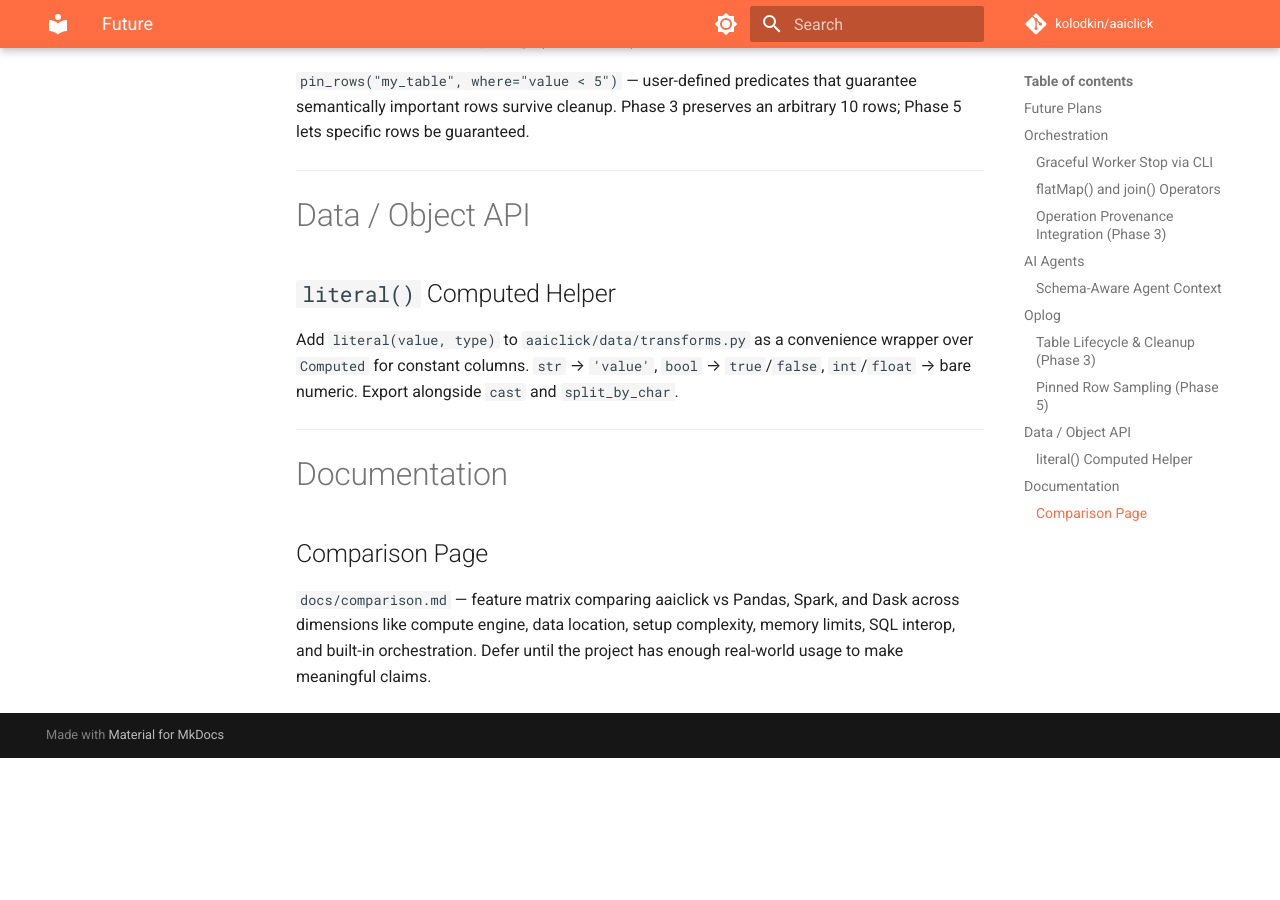
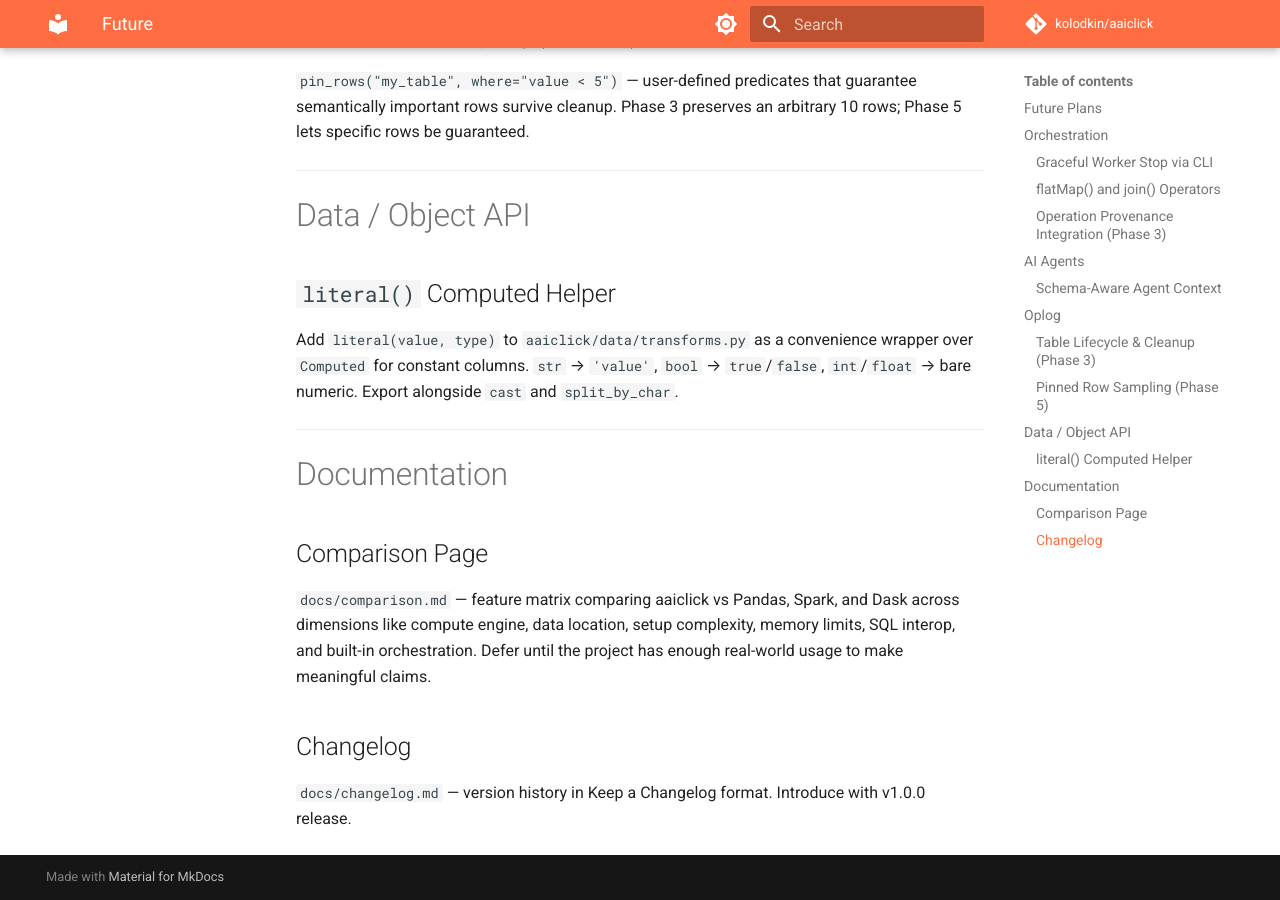
Before and after one commit to kolodkin/aaiclick, an MkDocs documentation site: the page built from docs/future.md, in a window 1280 px wide and 900 px high, scrolled down 1508 px. Built offline with MkDocs 1.6.1 and Material for MkDocs 9.7.7, drawn with Linux system fonts in a browser that asks for light colours; comment, search, counter and statistics services are not loaded; before the commit the page ends 2266 px from its top, so only the background shows below that.

Commit message:
cleanup: move changelog to future.md — introduce with v1.0.0

```diff
--- a/docs/future.md
+++ b/docs/future.md
@@ -61,3 +61,7 @@ Add `literal(value, type)` to `aaiclick/data/transforms.py` as a convenience wra
 dimensions like compute engine, data location, setup complexity, memory limits, SQL interop,
 and built-in orchestration. Defer until the project has enough real-world usage to make
 meaningful claims.
+
+## Changelog
+
+`docs/changelog.md` — version history in Keep a Changelog format. Introduce with v1.0.0 release.
```
Also changed, not shown: docs/docs_implementation_plan.md (+3 -8 lines).
